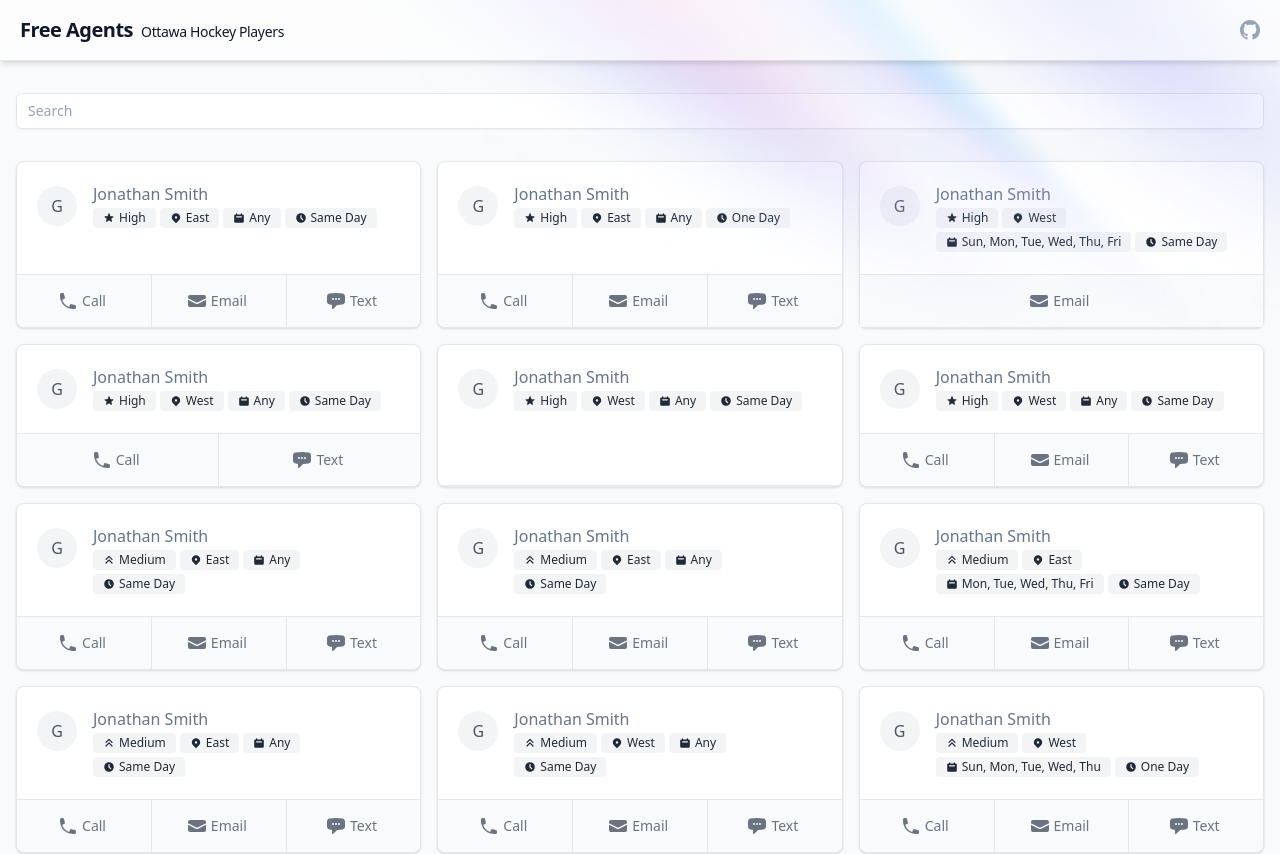
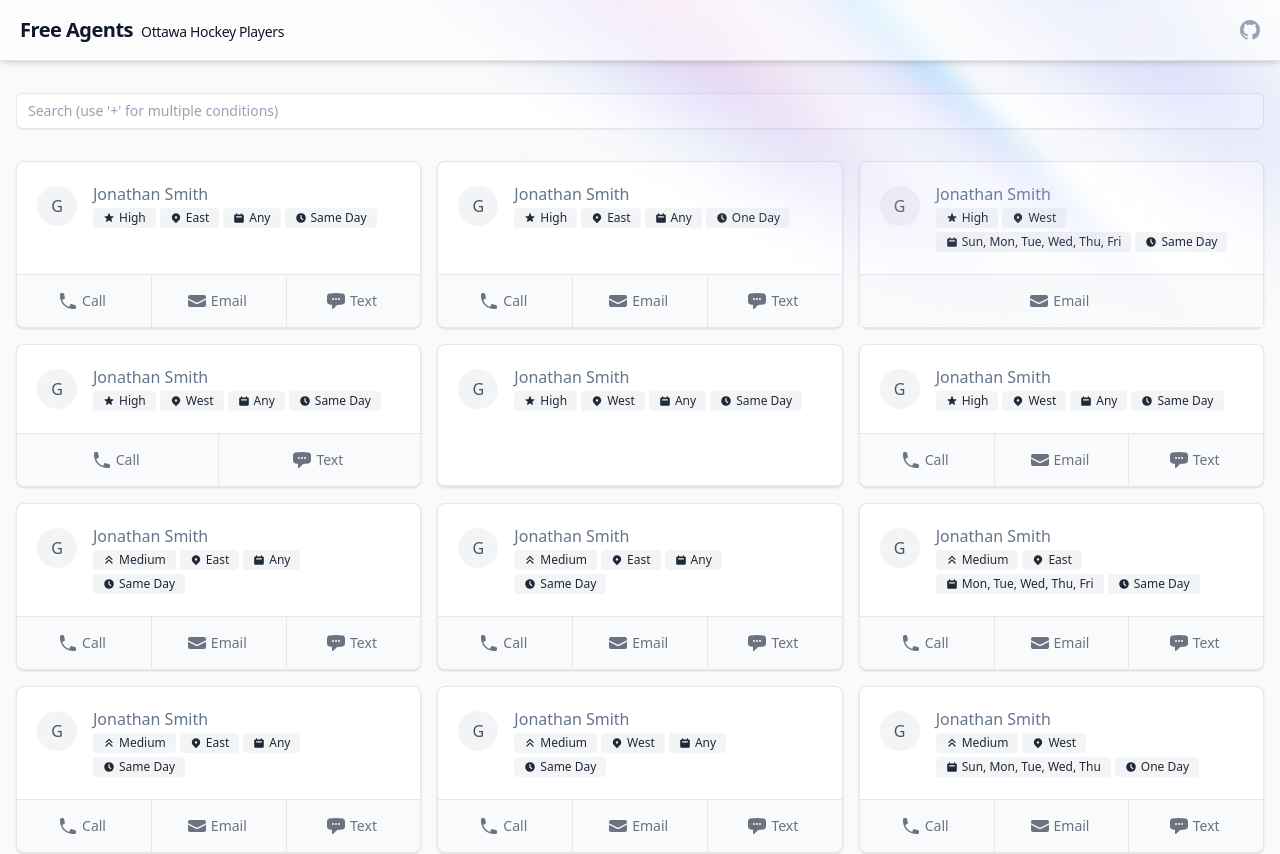
Before and after one commit to scraymer/ottawa-hockey-players, an Angular app: page /free-agents in a window 1280 px wide. Shown: the top 854 px of the page. Built offline with nearby package versions, Linux system fonts and the light colour scheme; a web font is replaced by a local one.

Commit message:
Improve search ux and reliability

```diff
--- a/src/app/free-agents/free-agents-view/free-agents-view.component.html
+++ b/src/app/free-agents/free-agents-view/free-agents-view.component.html
@@ -1,6 +1,6 @@
 <!-- Filter section -->
 <section class="p-4 pt-8">
-  <input type="search" name="search" id="search" autocomplete="search" placeholder="Search" [formControl]="search"
+  <input type="search" name="search" id="search" autocomplete="search" placeholder="Search (use '+' for multiple conditions)" [formControl]="search"
     class="block w-full rounded-md border-0 py-1.5 text-gray-800 dark:text-gray-300 shadow-sm ring-1 ring-inset ring-gray-200 dark:ring-gray-700 placeholder:text-slate-400 dark:placeholder:text-slate-500 focus:ring-2 focus:ring-inset focus:ring-gray-800 dark:focus:ring-gray-300 sm:text-sm sm:leading-6 dark:bg-gray-700">
 </section>
 
--- a/src/app/free-agents/free-agents.store.ts
+++ b/src/app/free-agents/free-agents.store.ts
@@ -5,7 +5,6 @@ import { IFreeAgent, IFreeAgentError } from "./free-agents";
 import { FreeAgentsService } from "./free-agents.service";
 
 const FILTER_JOIN_SYMBOL: string = '+';
-
 const ITEM_FILTER_KEYS: string[] = [
   'name', 'position', 'skill_level', 'locale', 'availability', 'minimum_notice'
 ];
@@ -88,7 +87,7 @@ export class FreeAgentsStore {
     // filter items by filter keys
     return filters.length === 0 ? items : items.filter(
       (i) => filters.every(
-        (f) => ITEM_FILTER_KEYS.some(
-          (k) => i[k as keyof IFreeAgent].toLowerCase().includes(f.toLowerCase()))));
+        (f) => f.trim() === '' || ITEM_FILTER_KEYS.some(
+          (k) => i[k as keyof IFreeAgent].toLowerCase().includes(f.trim().toLowerCase()))));
   }
 }
```
